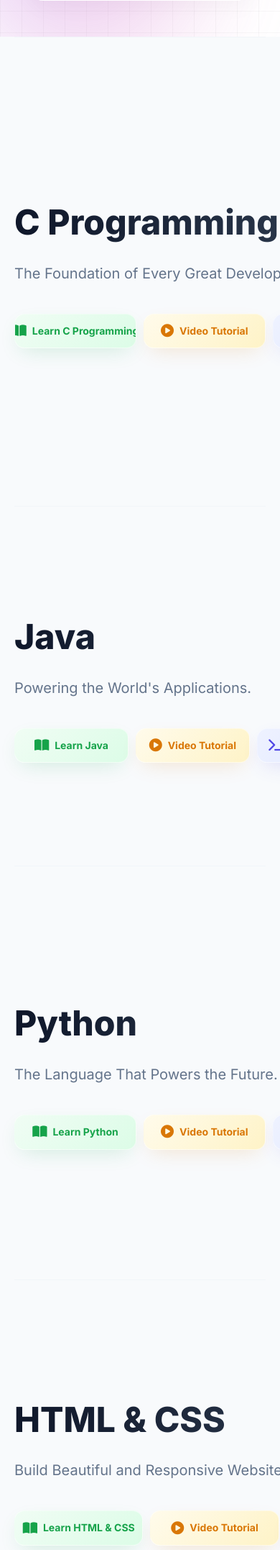
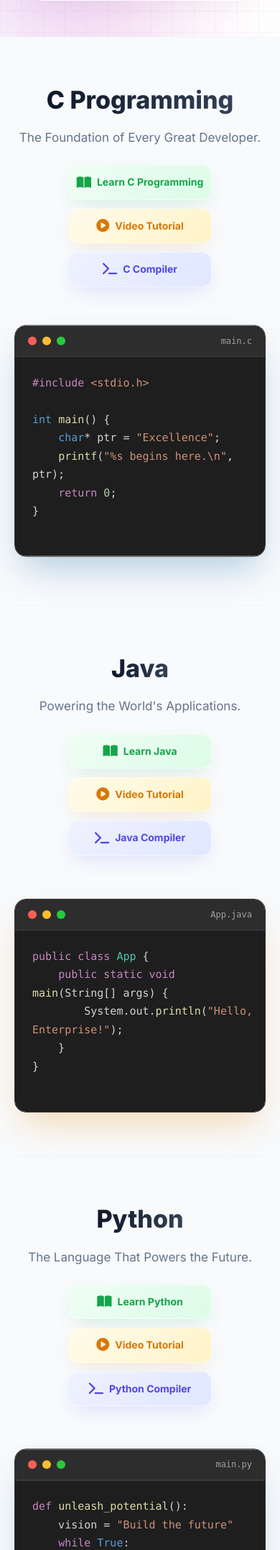
Before and after one commit to mohanracharla46/codenative, a Flask app: page / in a window 390 px wide. Shown: the part 1841-3995 px from the top of the page at 72% size. Run offline with Flask 3, Linux system fonts and the light colour scheme; some libraries are stand-ins or nearby versions.

Commit message:
Center course action buttons on mobile

```diff
--- a/static/style.css
+++ b/static/style.css
@@ -1404,6 +1404,62 @@ h1 {
         margin-top: 60px;
     }
 
+    .c-container, .java-container {
+        flex-direction: column;
+        text-align: center;
+        padding: 60px 0;
+        gap: 40px;
+        display: flex;
+    }
+
+    .c-head, .java-head {
+        font-size: 34px;
+        margin-bottom: 12px;
+    }
+
+    .c-tagline, .java-tagline {
+        font-size: 17px;
+        margin-bottom: 24px;
+    }
+
+    .c-left-section, .java-left-section {
+        padding-right: 0;
+        align-items: center;
+        display: flex;
+        flex-direction: column;
+        width: 100%;
+    }
+
+    .action-buttons {
+        flex-direction: column !important;
+        align-items: center !important;
+        width: 100%;
+        max-width: 320px;
+        margin: 0 auto;
+        gap: 12px !important;
+    }
+
+    .c-button {
+        width: 100% !important;
+        margin: 0 !important;
+        justify-content: center;
+    }
+
+    .c-right-section, .java-right-section {
+        width: 100%;
+        max-width: 100%;
+    }
+
+    .code-showcase-wrapper {
+        width: 100%;
+        margin-top: 20px;
+    }
+
+    .code-showcase {
+        font-size: 14px;
+        line-height: 1.5;
+    }
+
     .footer-content {
         grid-template-columns: 1fr;
         text-align: center;
```
